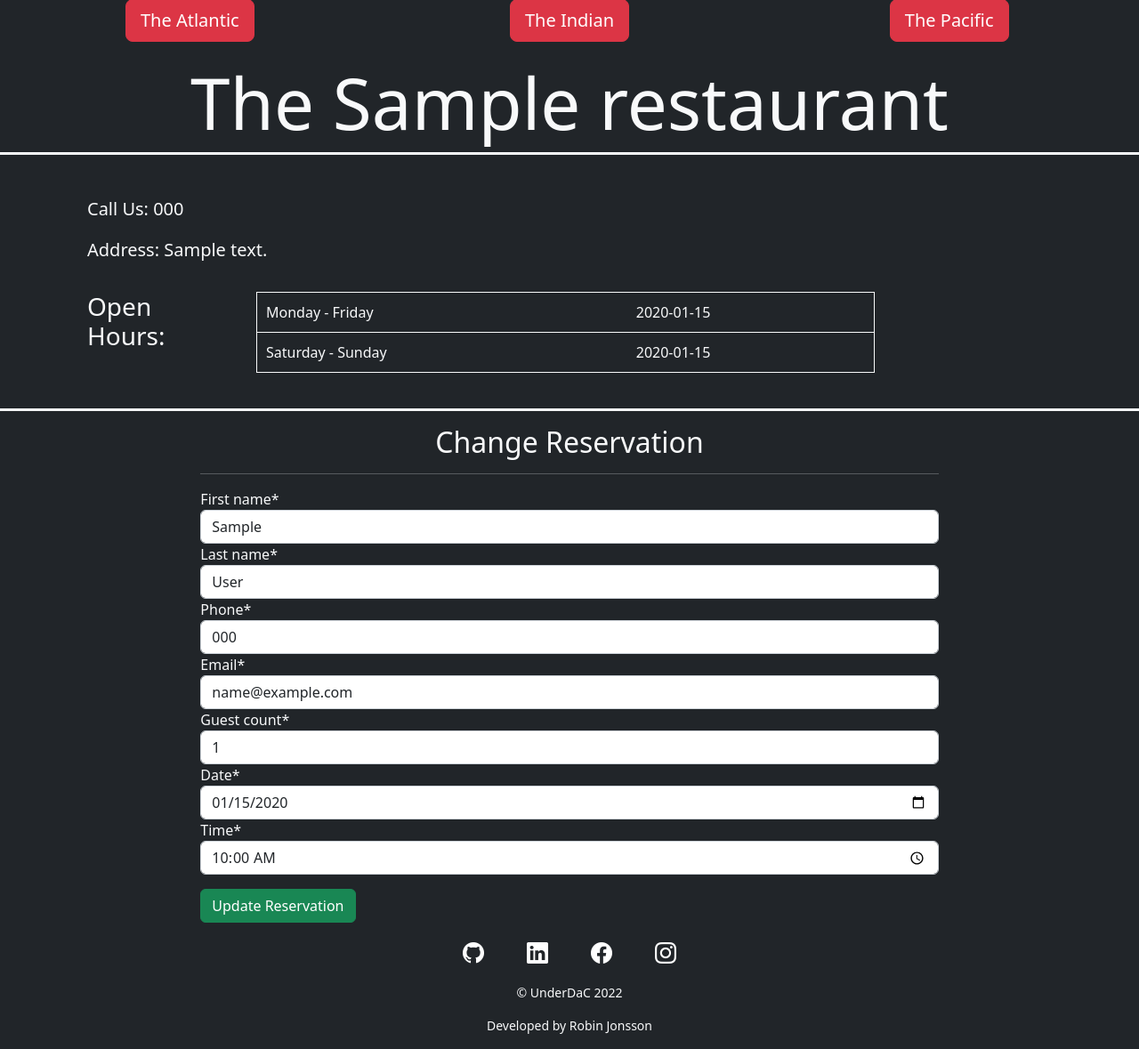
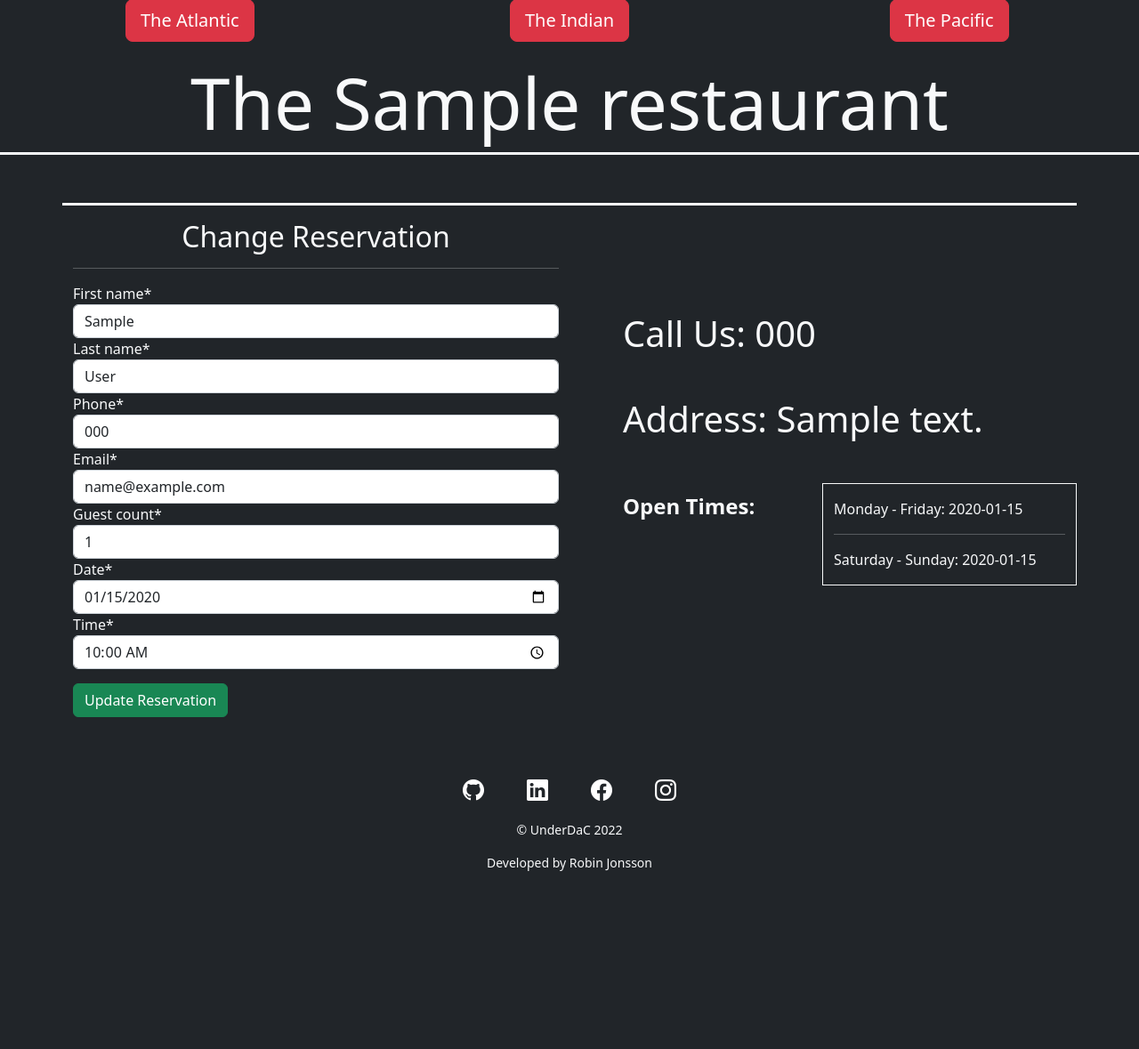
Before and after one commit to RobinGJonsson/UnderDaC, a Django app: page /update_booking/1/ in a window 1280 px wide. Shown: the part 243-1422 px from the top of the page at 89% size. After the commit the page ends 1222 px from the top, so only its background shows below. Run offline with Django 3.2, Linux system fonts and the light colour scheme; tables that the repository leaves empty hold one stand-in row (values such as "Sample post"); some libraries are stand-ins or nearby versions.

Commit message:
Rearrange restaurant_booking.html

```diff
--- a/templates/base.html
+++ b/templates/base.html
@@ -159,7 +159,7 @@
     </div>
   </main>
   <!--Footer-->
-  <footer class="bg-dark text-light">
+  <footer class="mt-5 bg-dark text-light">
     <div class="container">
       <div class="row">
         <div class="col">
--- a/templates/restaurant_booking.html
+++ b/templates/restaurant_booking.html
@@ -34,32 +34,8 @@
         <div class="container text-center">
             <img class="mw-100" src="{{ restaurant.image.url }}">
         </div>
-        <div class="container">
-            <div class="m-3">Call Us: {{ restaurant.phone }}</div>
-            <div class="m-3">Address: {{ restaurant.address }}</div>
-            <div class="row">
-                <div class="col-lg-2 col-md-4 col-sm-12">
-                    <h3 class="m-3">Open Hours: </h3>
-                </div>
-                <div class="col-lg-10 col-md-8 col-sm-12">
-                    <table class="fs-6 w-75 border border-1 border-light m-3">
-                        <tr class="work-days">
-                            <td class="day">Monday - Friday</td>
-                            <td class="time">{{ restaurant.open_times_weekdays }}</td>
-                        </tr>
-                        <tr class="weekends border-top border-1 border-light">
-                            <td class="day">Saturday - Sunday</td>
-                            <td class="time">{{ restaurant.open_times_weekends }}</td>
-                        </tr>
-                    </table>
-                </div>
-            </div>
-        </div>
-    </div>
-</div>
-<br>
-<!--Display the customers bookings in this restaurant if they have any-->
         {% if customer_bookings %}
+        <hr>
         <div class="row mt-3 border-top border-3 border-light">
             <div class="col-md-8 offset-md-2">
                 <div class="container mt-3">
@@ -91,9 +67,15 @@
                     {% endfor %}
                 </div>
             </div>
+        </div>
         {% endif %}
+    </div>
+</div>
+<br>
+<!--Display the customers bookings in this restaurant if they have any-->
+<div class="container">
     <div class="row border-top border-3 border-light">
-        <div class="col-lg-8 offset-lg-2">
+        <div class="col-md-6">
             {% if update %}
             <h2 class="text-center mt-3">Change Reservation</h2>
             {% else %}
@@ -106,6 +88,27 @@
                 <input class="mt-3 btn btn-success" type="submit" value="{% if update %}Update Reservation{% else %}Make Reservation{% endif %}">
             </form>
         </div>
+        <div class="col-md-6">
+            <br><br><br>
+            <div class="m-5 display-6"><strong>Call Us:</strong> {{ restaurant.phone }}</div>
+            <div class="m-5 display-6"><strong>Address:</strong> {{ restaurant.address }}</div>
+            <div class="row">
+                <div class="col">
+                    <div class="ms-5 mt-2 fs-4">
+                        <strong>Open Times: </strong>
                     </div>
-
+                </div>
+                <div class="col pt-3 border border-1 border-light">
+                    <div>
+                        <p>Monday - Friday: {{ restaurant.open_times_weekdays }}</p>
+                    </div>
+                    <hr>
+                    <div>
+                        <p>Saturday - Sunday: {{ restaurant.open_times_weekends }}</p>
+                    </div>
+                </div>
+            </div>
+        </div>
+    </div>
+</div>
 {% endblock %}
```
Also changed, not shown: README.md. Lines whose indentation alone changed are shown as unchanged.
